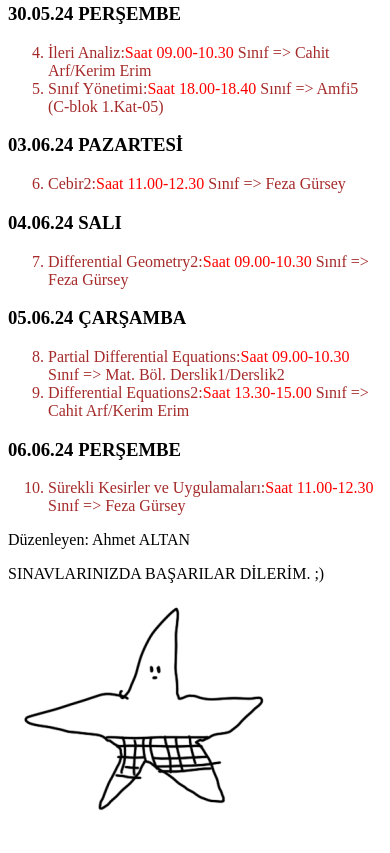
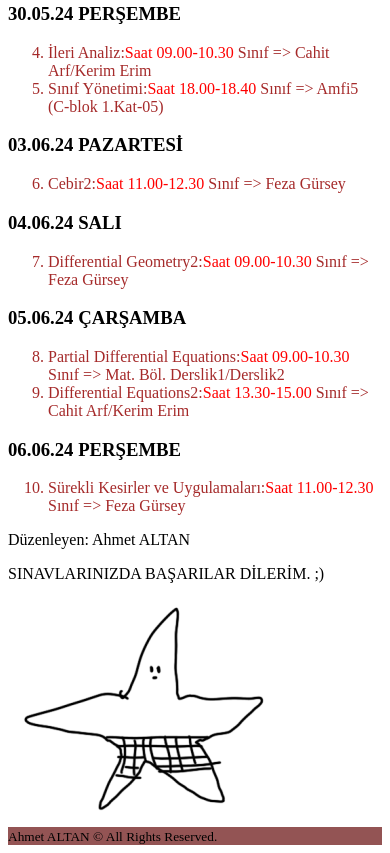
Before and after one commit to Ahmet278/Portfolio-Website, a plain HTML site: page public/hamburger.html in a window 390 px wide. Shown: the part 659-1512 px from the top of the page. Drawn offline with Linux system fonts and the light colour scheme.

Commit message:
Update hamburger.html

```diff
--- a/public/hamburger.html
+++ b/public/hamburger.html
@@ -65,6 +65,10 @@
         <p>SINAVLARINIZDA BAŞARILAR DİLERİM. ;) </p>
 
         <img src="../assets/images/Ekran görüntüsü 2024-04-03 142121.png"/>
-
+        <footer style="background-color: rgb(147, 84, 84);">
+            <small>
+                Ahmet ALTAN © All Rights Reserved.
+            </small>
+        </footer>
     </body>
 </html>
```
